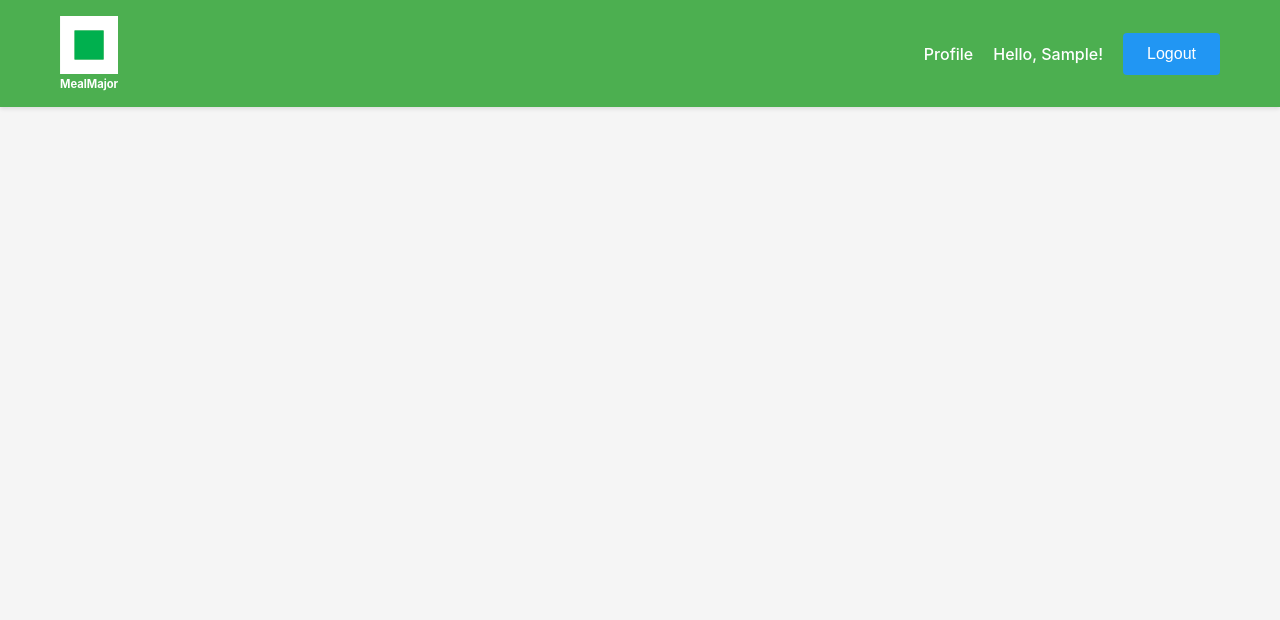
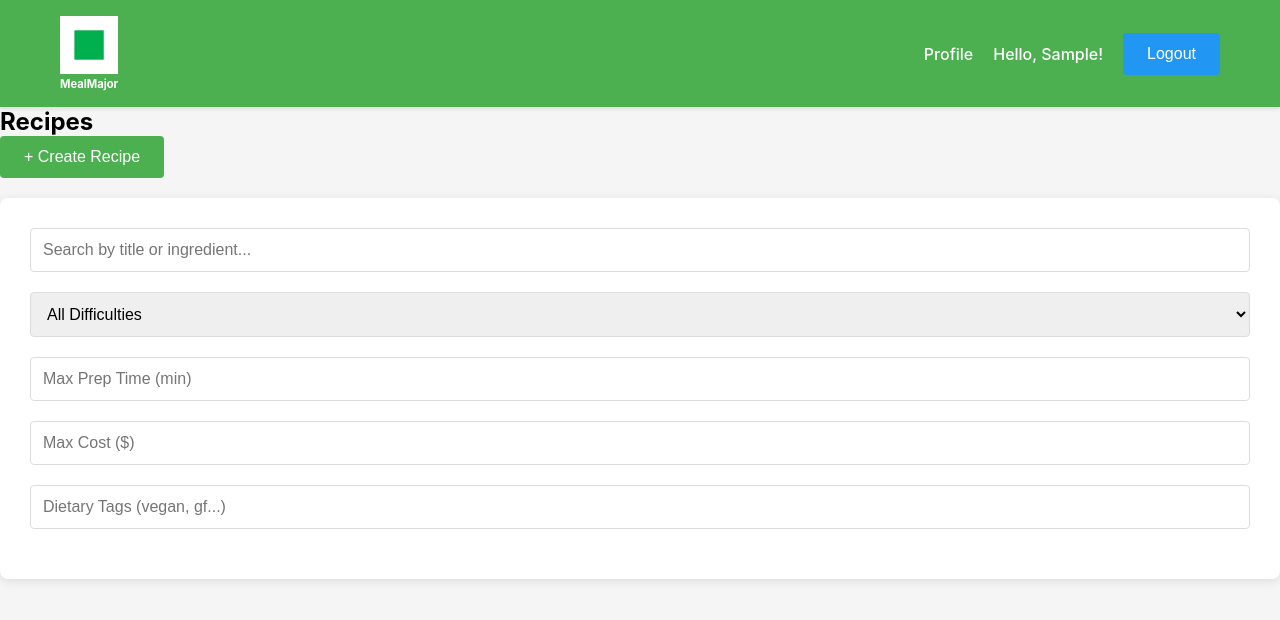
Before and after one commit to EliasYous/-Healthy-Coders--SOEN341_Project_W26, a React app in the folder frontend/: page /recipes in a window 1280 px wide. Shown: the top 620 px of the page. Built offline with nearby package versions, Linux system fonts and the light colour scheme; no server answers; sample sign-in values are in the browser's storage; the HTML template or start-up script is replaced by a standard one.

Commit message:
#76 #74
Button for recipe creation with appropriate prompts in Modal. Includes Recipe filter bar.

```diff
--- a/frontend/src/pages/Recipes.jsx
+++ b/frontend/src/pages/Recipes.jsx
@@ -99,8 +99,186 @@ const Recipes = () => {
   };
 
 
+ return (
+    <div className="recipes-page">
+      <header className="recipes-header">
+        <h2 className="recipes-title">Recipes</h2>
+        <button className="btn btn-primary" onClick={() => { resetForm(); setEditingRecipe(null); setShowModal(true); }}>
+          + Create Recipe
+        </button>
+      </header>
 
 
+      <section className="search-filter-section card">
+        <div className="search-bar form-group">
+          <input
+            type="text"
+            placeholder="Search by title or ingredient..."
+            value={search}
+            onChange={(e) => setSearch(e.target.value)}
+          />
+        </div>
+        <div className="filters-grid">
+          <div className="form-group">
+            <select name="difficulty" value={filters.difficulty} onChange={handleFilterChange}>
+              <option value="">All Difficulties</option>
+              <option value="Easy">Easy</option>
+              <option value="Medium">Medium</option>
+              <option value="Hard">Hard</option>
+            </select>
+          </div>
+          <div className="form-group">
+            <input
+              type="number"
+              name="maxTime"
+              placeholder="Max Prep Time (min)"
+              value={filters.maxTime}
+              onChange={handleFilterChange}
+            />
+          </div>
+          <div className="form-group">
+            <input
+              type="number"
+              name="maxCost"
+              placeholder="Max Cost ($)"
+              value={filters.maxCost}
+              onChange={handleFilterChange}
+            />
+          </div>
+          <div className="form-group">
+            <input
+              type="text"
+              name="dietaryTags"
+              placeholder="Dietary Tags (vegan, gf...)"
+              value={filters.dietaryTags}
+              onChange={handleFilterChange}
+            />
+          </div>
+        </div>
+      </section>
+
+
+ {showModal && (
+        <div className="modal-overlay">
+          <div className="modal-content">
+            <h2>
+              {viewingRecipe ? 'Recipe Details' : editingRecipe ? 'Edit Recipe' : 'Create New Recipe'}
+            </h2>
+            <form onSubmit={handleSubmit} className="modal-form">
+              <div className="form-group">
+                <label>Title</label>
+                <input
+                  type="text"
+                  name="title"
+                  value={viewingRecipe ? viewingRecipe.title : formData.title}
+                  onChange={handleInputChange}
+                  required
+                  disabled={!!viewingRecipe}
+                />
+              </div>
+              <div className="form-group">
+                <label>Ingredients {viewingRecipe ? '' : '(comma separated)'}</label>
+                <textarea
+                  name="ingredients"
+                  value={viewingRecipe ? viewingRecipe.ingredients.join(', ') : formData.ingredients}
+                  onChange={handleInputChange}
+                  required
+                  disabled={!!viewingRecipe}
+                />
+              </div>
+              <div className="form-row">
+                <div className="form-group">
+                  <label>Prep Time (mins)</label>
+                  <input
+                    type="number"
+                    name="prepTime"
+                    value={viewingRecipe ? viewingRecipe.prep_time : formData.prepTime}
+                    onChange={handleInputChange}
+                    required
+                    disabled={!!viewingRecipe}
+                  />
+                </div>
+                <div className="form-group">
+                  <label>Cost ($)</label>
+                  <input
+                    type="number"
+                    step="0.01"
+                    name="cost"
+                    value={viewingRecipe ? viewingRecipe.cost : formData.cost}
+                    onChange={handleInputChange}
+                    required
+                    disabled={!!viewingRecipe}
+                  />
+                </div>
+              </div>
+              <div className="form-group">
+                <label>Preparation Steps {viewingRecipe ? '' : '(one per line)'}</label>
+                <textarea
+                  name="prepSteps"
+                  value={viewingRecipe ? viewingRecipe.prep_steps.join('\n') : formData.prepSteps}
+                  onChange={handleInputChange}
+                  required
+                  rows="4"
+                  disabled={!!viewingRecipe}
+                />
+              </div>
+              <div className="form-row">
+                <div className="form-group">
+                  <label>Difficulty</label>
+                  <select
+                    name="difficulty"
+                    value={viewingRecipe ? viewingRecipe.difficulty : formData.difficulty}
+                    onChange={handleInputChange}
+                    disabled={!!viewingRecipe}
+                  >
+                    <option value="Easy">Easy</option>
+                    <option value="Medium">Medium</option>
+                    <option value="Hard">Hard</option>
+                  </select>
+                </div>
+                <div className="form-group">
+                  <label>Dietary Tags {viewingRecipe ? '' : '(comma separated)'}</label>
+                  <input
+                    type="text"
+                    name="dietaryTags"
+                    value={viewingRecipe ? (viewingRecipe.dietary_tags ? viewingRecipe.dietary_tags.join(', ') : '') : formData.dietaryTags}
+                    onChange={handleInputChange}
+                    placeholder="e.g. Vegan, Gluten-Free"
+                    disabled={!!viewingRecipe}
+                  />
+                </div>
+              </div>
+
+              {!viewingRecipe && (
+                <div className="form-group checkbox-group">
+                  <label className="checkbox-label">
+                    <input
+                      type="checkbox"
+                      name="isPublic"
+                      checked={formData.isPublic}
+                      onChange={(e) => setFormData({ ...formData, isPublic: e.target.checked })}
+                    />
+                    Public Recipe (Share with others)
+                  </label>
+                </div>
+              )}
+
+              <div className="recipe-actions">
+                <button type="button" className="btn btn-outline" onClick={() => { setShowModal(false); setViewingRecipe(null); }}>
+                  {viewingRecipe ? 'Close' : 'Cancel'}
+                </button>
+                {!viewingRecipe && (
+                  <button type="submit" className="btn btn-primary">
+                    {editingRecipe ? 'Update' : 'Create'}
+                  </button>
+                )}
+              </div>
+            </form>
+          </div>
+        </div>
+      )}
+    </div>
+  );
 
 };
 
```
